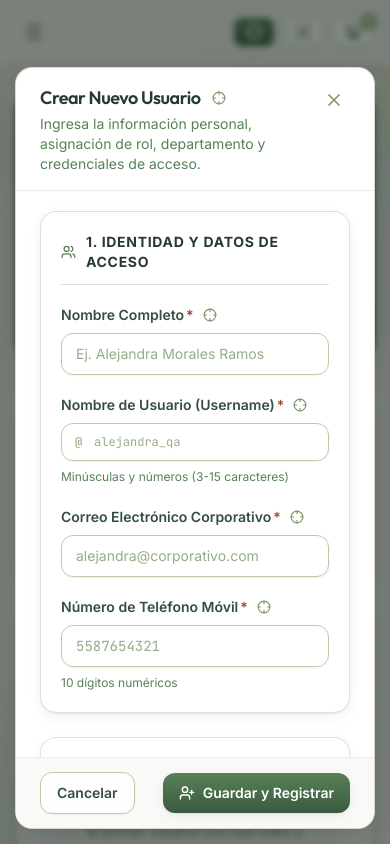
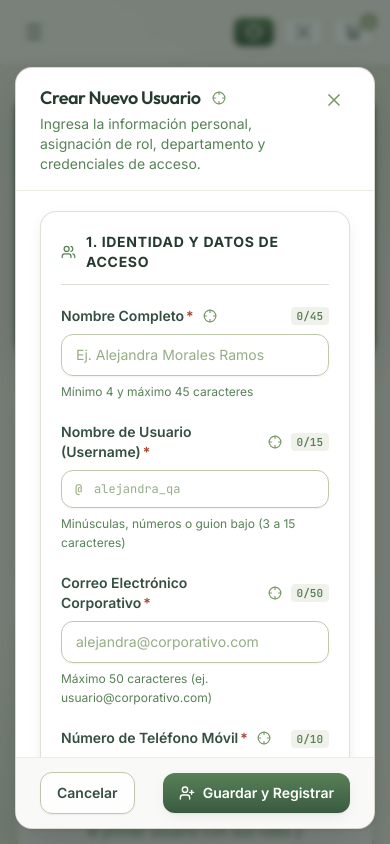
Before and after one commit to haroldmd42/automation_suite, a React (Vite) app: page /#/users in a window 390 px wide. Both pictures are taken after a click on the button "Crear Usuario". Shown: the top 844 px of the page. Built offline with nearby package versions, Linux system fonts and the light colour scheme.

Commit message:
fix(users): enforce max length validations, character counters, and fixed table layout with multiline wrapping

```diff
--- a/src/modules/users/UsersModule.jsx
+++ b/src/modules/users/UsersModule.jsx
@@ -99,6 +99,7 @@ export default function UsersModule() {
     const pwd = formData.password || '';
     return {
       minLength: pwd.length >= 8,
+      maxLength: pwd.length <= 30 && pwd.length >= 1,
       hasUpper: /[A-Z]/.test(pwd),
       hasNumber: /[0-9]/.test(pwd),
       hasSpecial: /[!@#$%^&*()_+\-=[\]{};':"\\|,.<>/?]/.test(pwd),
@@ -111,38 +112,47 @@ export default function UsersModule() {
   const validateForm = () => {
     const errs = {};
 
-    // 1. Nombre completo
+    // 1. Nombre completo (mínimo 4 y máximo 45 caracteres)
     if (!formData.fullName.trim()) {
       errs.fullName = 'El nombre completo es obligatorio';
     } else if (formData.fullName.trim().length < 4) {
       errs.fullName = 'Mínimo 4 caracteres requeridos';
+    } else if (formData.fullName.trim().length > 45) {
+      errs.fullName = `El nombre no puede exceder 45 caracteres (actual: ${formData.fullName.trim().length})`;
     } else if (!NAME_RE.test(formData.fullName.trim())) {
       errs.fullName = 'Solo se permiten letras y espacios';
     }
 
-    // 2. Nombre de usuario (unicidad ignorando el usuario actual en edición)
+    // 2. Nombre de usuario (unicidad y límite estricto de 3 a 15 caracteres)
     if (!formData.username.trim()) {
       errs.username = 'El nombre de usuario es obligatorio';
+    } else if (formData.username.trim().length < 3) {
+      errs.username = 'El nombre de usuario debe tener al menos 3 caracteres';
+    } else if (formData.username.trim().length > 15) {
+      errs.username = `El nombre de usuario no puede exceder 15 caracteres (actual: ${formData.username.trim().length})`;
     } else if (!/^[a-z0-9_]{3,15}$/.test(formData.username.trim())) {
-      errs.username = 'Debe tener entre 3 y 15 caracteres (solo letras minúsculas, números o guion bajo)';
+      errs.username = 'Solo se permiten letras minúsculas, números o guion bajo';
     } else if (users.some((u) => u.id !== editingUser?.id && u.username.toLowerCase() === formData.username.trim().toLowerCase())) {
       errs.username = 'Este nombre de usuario ya está registrado en el sistema';
     }
 
-    // 3. Correo electrónico (unicidad ignorando el usuario actual en edición)
+    // 3. Correo electrónico (formato y límite máximo de 50 caracteres)
     if (!formData.email.trim()) {
       errs.email = 'El correo electrónico es obligatorio';
+    } else if (formData.email.trim().length > 50) {
+      errs.email = `El correo no puede exceder 50 caracteres (actual: ${formData.email.trim().length})`;
     } else if (!EMAIL_RE.test(formData.email.trim())) {
       errs.email = 'Formato de correo no válido (ej. usuario@dominio.com)';
     } else if (users.some((u) => u.id !== editingUser?.id && u.email.toLowerCase() === formData.email.trim().toLowerCase())) {
       errs.email = 'Este correo electrónico ya está en uso por otro usuario';
     }
 
-    // 4. Teléfono
+    // 4. Teléfono (exactamente 10 dígitos)
+    const phoneDigits = onlyDigits(formData.phone);
     if (!formData.phone.trim()) {
       errs.phone = 'El número de teléfono móvil es obligatorio';
-    } else if (onlyDigits(formData.phone).length !== 10) {
-      errs.phone = 'El teléfono debe contener exactamente 10 dígitos numéricos';
+    } else if (phoneDigits.length !== 10) {
+      errs.phone = `El teléfono debe contener exactamente 10 dígitos (actual: ${phoneDigits.length})`;
     }
 
     // 5. Rol
@@ -165,11 +175,13 @@ export default function UsersModule() {
       errs.permissions = 'Debes otorgar al menos un permiso o privilegio al usuario';
     }
 
-    // 9. Contraseña (en edición es opcional si desea conservar la existente)
+    // 9. Contraseña (en edición es opcional; máximo 30 caracteres)
     const isEditing = !!editingUser;
     if (!isEditing) {
       if (!formData.password) {
         errs.password = 'La contraseña temporal es obligatoria';
+      } else if (formData.password.length > 30) {
+        errs.password = 'La contraseña no puede exceder 30 caracteres';
       } else if (!isPasswordValid) {
         errs.password = 'La contraseña no cumple con todas las políticas de seguridad';
       }
@@ -180,7 +192,9 @@ export default function UsersModule() {
         errs.confirmPassword = 'Las contraseñas no coinciden';
       }
     } else if (formData.password) {
-      if (!isPasswordValid) {
+      if (formData.password.length > 30) {
+        errs.password = 'La nueva contraseña no puede exceder 30 caracteres';
+      } else if (!isPasswordValid) {
         errs.password = 'La nueva contraseña no cumple con las políticas de seguridad';
       }
 
@@ -465,7 +479,16 @@ export default function UsersModule() {
           data-testid="users-table-container"
         >
           <div className="w-full">
-            <table className="w-full text-left text-xs text-moss-800">
+            <table className="w-full table-fixed text-left text-xs text-moss-800">
+              <colgroup>
+                <col className="w-[26%]" />
+                <col className="w-[13%]" />
+                <col className="w-[16%]" />
+                <col className="w-[18%]" />
+                <col className="w-[10%]" />
+                <col className="w-[6%]" />
+                <col className="w-[11%]" />
+              </colgroup>
               <thead className="border-b border-moss-200 bg-moss-50/80 text-[11px] font-bold uppercase tracking-wider text-moss-700">
                 <tr>
                   <th scope="col" className="px-3.5 py-3 text-left">Usuario</th>
@@ -499,29 +522,29 @@ export default function UsersModule() {
                       className="cursor-pointer hover:bg-moss-50/70 transition-colors group"
                     >
                       {/* Usuario */}
-                      <td className="px-3.5 py-3">
-                        <div className="flex items-center gap-2.5">
-                          <div className="flex h-9 w-9 shrink-0 items-center justify-center rounded-xl bg-gradient-to-br from-moss-600 to-moss-800 font-display font-bold text-white text-xs shadow-soft ring-1 ring-moss-200">
+                      <td className="px-3.5 py-3 align-top">
+                        <div className="flex items-start gap-2.5 min-w-0">
+                          <div className="flex h-9 w-9 shrink-0 items-center justify-center rounded-xl bg-gradient-to-br from-moss-600 to-moss-800 font-display font-bold text-white text-xs shadow-soft ring-1 ring-moss-200 mt-0.5">
                             {initials}
                           </div>
-                          <div className="min-w-0">
-                            <p
-                              className="font-bold text-moss-900 group-hover:text-moss-700 transition-colors text-xs sm:text-sm truncate flex items-center gap-1.5"
+                          <div className="min-w-0 flex-1">
+                            <div
+                              className="font-bold text-moss-900 group-hover:text-moss-700 transition-colors text-xs sm:text-sm break-words leading-tight"
                               data-testid={`user-name-${user.id}`}
                             >
                               <span>{user.fullName}</span>
                               {user.updatedAt && (
                                 <span
                                   data-testid={`user-updated-badge-${user.id}`}
-                                  className="badge badge-moss text-[9px] py-0 px-1 font-mono font-normal"
+                                  className="badge badge-moss text-[9px] py-0 px-1 font-mono font-normal ml-1.5 align-middle inline-flex"
                                   title={`Modificado: ${user.updatedAt}`}
                                 >
                                   editado
                                 </span>
                               )}
-                            </p>
+                            </div>
                             <p
-                              className="font-mono text-[11px] text-moss-500 truncate"
+                              className="font-mono text-[11px] text-moss-500 break-words mt-0.5"
                               data-testid={`user-username-${user.id}`}
                             >
                               @{user.username} · <span className="font-semibold text-moss-600">{user.id}</span>
@@ -531,30 +554,30 @@ export default function UsersModule() {
                       </td>
 
                       {/* Rol */}
-                      <td className="px-2.5 py-3">
+                      <td className="px-2.5 py-3 align-top">
                         <span
-                          className={cn('badge text-[11px] font-semibold whitespace-nowrap', roleObj.color)}
+                          className={cn('badge text-[11px] font-semibold inline-flex items-center gap-1 max-w-full', roleObj.color)}
                           data-testid={`user-role-${user.id}`}
                           title={roleObj.label}
                         >
                           <Shield className="h-3 w-3 shrink-0" />
-                          <span>{roleObj.badge || roleObj.label}</span>
+                          <span className="truncate">{roleObj.badge || roleObj.label}</span>
                         </span>
                       </td>
 
                       {/* Departamento */}
-                      <td className="px-2.5 py-3 text-xs font-medium text-moss-800 leading-snug">
-                        <span className="line-clamp-2" title={deptObj?.label || user.department}>
+                      <td className="px-2.5 py-3 align-top text-xs font-medium text-moss-800 leading-snug">
+                        <span className="break-words line-clamp-2" title={deptObj?.label || user.department}>
                           {deptObj?.label || user.department}
                         </span>
                       </td>
 
                       {/* Contacto */}
-                      <td className="px-2.5 py-3">
-                        <div className="space-y-0.5">
-                          <p className="flex items-center gap-1.5 font-medium text-moss-900 text-xs truncate max-w-[170px]" title={user.email}>
+                      <td className="px-2.5 py-3 align-top">
+                        <div className="space-y-0.5 min-w-0">
+                          <p className="flex items-center gap-1.5 font-medium text-moss-900 text-xs min-w-0" title={user.email}>
                             <Mail className="h-3 w-3 text-moss-500 shrink-0" />
-                            <span data-testid={`user-email-${user.id}`} className="truncate">{user.email}</span>
+                            <span data-testid={`user-email-${user.id}`} className="break-all leading-tight">{user.email}</span>
                           </p>
                           <p className="flex items-center gap-1.5 font-mono text-[11px] text-moss-500">
                             <Phone className="h-3 w-3 text-moss-400 shrink-0" />
@@ -564,12 +587,12 @@ export default function UsersModule() {
                       </td>
 
                       {/* Fecha Ingreso */}
-                      <td className="px-2 py-3 font-mono text-xs text-moss-700 whitespace-nowrap" data-testid={`user-hire-date-${user.id}`}>
+                      <td className="px-2 py-3 align-top font-mono text-xs text-moss-700 whitespace-nowrap" data-testid={`user-hire-date-${user.id}`}>
                         {user.hireDate}
                       </td>
 
                       {/* Estado */}
-                      <td className="px-2 py-3">
+                      <td className="px-2 py-3 align-top">
                         <span
                           data-testid={`user-status-${user.id}`}
                           className={cn(
@@ -586,7 +609,7 @@ export default function UsersModule() {
                       </td>
 
                       {/* Acciones */}
-                      <td className="px-3.5 py-3 text-right whitespace-nowrap">
+                      <td className="px-3.5 py-3 align-top text-right whitespace-nowrap">
                         <div
                           className="flex items-center justify-end gap-1.5"
                           onClick={(e) => e.stopPropagation()}
@@ -615,7 +638,7 @@ export default function UsersModule() {
                             type="button"
                             onClick={() => setDeleteConfirmUser(user)}
                             data-testid={`user-delete-btn-${user.id}`}
-                            className="btn btn-ghost !h-7 !w-7 !p-0 text-moss-400 hover:text-danger-600 rounded-lg"
+                            className="btn btn-ghost !h-7 !w-7 !p-0 text-moss-400 hover:text-danger-600 rounded-lg shrink-0"
                             title="Eliminar usuario"
                           >
                             <Trash2 className="h-3.5 w-3.5" />
@@ -698,7 +721,23 @@ export default function UsersModule() {
                 htmlFor="user-fullname"
                 testId="user-fullname-input"
                 error={touched.fullName && errors.fullName}
+                hint="Mínimo 4 y máximo 45 caracteres"
                 required
+                labelExtra={
+                  <span
+                    data-testid="user-fullname-counter"
+                    className={cn(
+                      'font-mono text-[11px] font-semibold px-1.5 py-0.5 rounded transition-colors',
+                      formData.fullName.trim().length > 45
+                        ? 'bg-danger-100 text-danger-700 font-bold'
+                        : formData.fullName.trim().length >= 40
+                        ? 'bg-amber-100 text-amber-800'
+                        : 'bg-moss-100/70 text-moss-600',
+                    )}
+                  >
+                    {formData.fullName.length}/45
+                  </span>
+                }
               >
                 <input
                   id="user-fullname"
@@ -717,8 +756,21 @@ export default function UsersModule() {
                 htmlFor="user-username"
                 testId="user-username-input"
                 error={touched.username && errors.username}
-                hint="Minúsculas y números (3-15 caracteres)"
+                hint="Minúsculas, números o guion bajo (3 a 15 caracteres)"
                 required
+                labelExtra={
+                  <span
+                    data-testid="user-username-counter"
+                    className={cn(
+                      'font-mono text-[11px] font-semibold px-1.5 py-0.5 rounded transition-colors',
+                      formData.username.trim().length > 15
+                        ? 'bg-danger-100 text-danger-700 font-bold'
+                        : 'bg-moss-100/70 text-moss-600',
+                    )}
+                  >
+                    {formData.username.length}/15
+                  </span>
+                }
               >
                 <div className="relative">
                   <span className="pointer-events-none absolute left-3.5 top-1/2 -translate-y-1/2 font-mono text-xs font-bold text-moss-400">
@@ -742,7 +794,21 @@ export default function UsersModule() {
                 htmlFor="user-email"
                 testId="user-email-input"
                 error={touched.email && errors.email}
+                hint="Máximo 50 caracteres (ej. usuario@corporativo.com)"
                 required
+                labelExtra={
+                  <span
+                    data-testid="user-email-counter"
+                    className={cn(
+                      'font-mono text-[11px] font-semibold px-1.5 py-0.5 rounded transition-colors',
+                      formData.email.trim().length > 50
+                        ? 'bg-danger-100 text-danger-700 font-bold'
+                        : 'bg-moss-100/70 text-moss-600',
+                    )}
+                  >
+                    {formData.email.length}/50
+                  </span>
+                }
               >
                 <input
                   id="user-email"
@@ -762,8 +828,23 @@ export default function UsersModule() {
                 htmlFor="user-phone"
                 testId="user-phone-input"
                 error={touched.phone && errors.phone}
-                hint="10 dígitos numéricos"
+                hint="Exactamente 10 dígitos numéricos"
                 required
+                labelExtra={
+                  <span
+                    data-testid="user-phone-counter"
+                    className={cn(
+                      'font-mono text-[11px] font-semibold px-1.5 py-0.5 rounded transition-colors',
+                      onlyDigits(formData.phone).length > 10
+                        ? 'bg-danger-100 text-danger-700 font-bold'
+                        : onlyDigits(formData.phone).length === 10
+                        ? 'bg-green-100 text-green-700 font-bold'
+                        : 'bg-moss-100/70 text-moss-600',
+                    )}
+                  >
+                    {onlyDigits(formData.phone).length}/10
+                  </span>
+                }
               >
                 <input
                   id="user-phone"
@@ -954,8 +1035,23 @@ export default function UsersModule() {
                 htmlFor="user-password"
                 testId="user-password-input"
                 error={touched.password && errors.password}
-                hint={editingUser ? 'Dejar en blanco para conservar la actual' : undefined}
+                hint={editingUser ? 'Dejar en blanco para conservar la actual' : 'De 8 a 30 caracteres con mayúscula, número y símbolo'}
                 required={!editingUser}
+                labelExtra={
+                  formData.password ? (
+                    <span
+                      data-testid="user-password-counter"
+                      className={cn(
+                        'font-mono text-[11px] font-semibold px-1.5 py-0.5 rounded transition-colors',
+                        formData.password.length > 30
+                          ? 'bg-danger-100 text-danger-700 font-bold'
+                          : 'bg-moss-100/70 text-moss-600',
+                      )}
+                    >
+                      {formData.password.length}/30
+                    </span>
+                  ) : null
+                }
               >
                 <input
                   id="user-password"
@@ -994,7 +1090,7 @@ export default function UsersModule() {
             {(!editingUser || !!formData.password) && (
               <div className="mt-4 rounded-xl border border-moss-200 bg-moss-50/60 p-3.5 space-y-2">
                 <p className="text-xs font-bold text-moss-800">Políticas de seguridad de contraseña:</p>
-                <div className="grid grid-cols-2 gap-2 text-xs">
+                <div className="grid grid-cols-2 sm:grid-cols-3 gap-2 text-xs">
                   <span
                     className={cn(
                       'flex items-center gap-1.5 font-medium transition-colors',
@@ -1004,6 +1100,22 @@ export default function UsersModule() {
                   >
                     {passwordRules.minLength ? <Check className="h-3.5 w-3.5 text-moss-600" /> : <X className="h-3.5 w-3.5" />}
                     Mínimo 8 caracteres
+                  </span>
+                  <span
+                    className={cn(
+                      'flex items-center gap-1.5 font-medium transition-colors',
+                      formData.password.length > 30 ? 'text-danger-600 font-bold' : passwordRules.maxLength ? 'text-moss-700 font-bold' : 'text-moss-400',
+                    )}
+                    data-testid="pwd-rule-maxlength"
+                  >
+                    {formData.password.length > 30 ? (
+                      <X className="h-3.5 w-3.5 text-danger-600" />
+                    ) : passwordRules.maxLength ? (
+                      <Check className="h-3.5 w-3.5 text-moss-600" />
+                    ) : (
+                      <Check className="h-3.5 w-3.5 text-moss-400" />
+                    )}
+                    Máximo 30 caracteres
                   </span>
                   <span
                     className={cn(
@@ -1092,15 +1204,15 @@ export default function UsersModule() {
                     .map((w) => w[0]?.toUpperCase())
                     .join('')}
                 </div>
-                <div>
+                <div className="min-w-0 flex-1">
                   <h3
-                    className="text-lg font-bold text-moss-900"
+                    className="text-lg font-bold text-moss-900 break-words leading-tight"
                     data-testid="detail-user-fullname"
                   >
                     {selectedUser.fullName}
                   </h3>
                   <p
-                    className="font-mono text-xs font-semibold text-moss-600"
+                    className="font-mono text-xs font-semibold text-moss-600 break-words mt-0.5"
                     data-testid="detail-user-username"
                   >
                     @{selectedUser.username}
@@ -1161,11 +1273,10 @@ export default function UsersModule() {
                   Correo Electrónico
                 </span>
                 <p
-                  className="mt-1 font-semibold text-sm text-moss-900 flex items-center gap-2"
-                  data-testid="detail-user-email"
+                  className="mt-1 font-semibold text-sm text-moss-900 flex items-start gap-2 min-w-0"
                 >
-                  <Mail className="h-4 w-4 text-moss-600 shrink-0" />
-                  {selectedUser.email}
+                  <Mail className="h-4 w-4 text-moss-600 shrink-0 mt-0.5" />
+                  <span data-testid="detail-user-email" className="break-all">{selectedUser.email}</span>
                 </p>
               </div>
 
```
